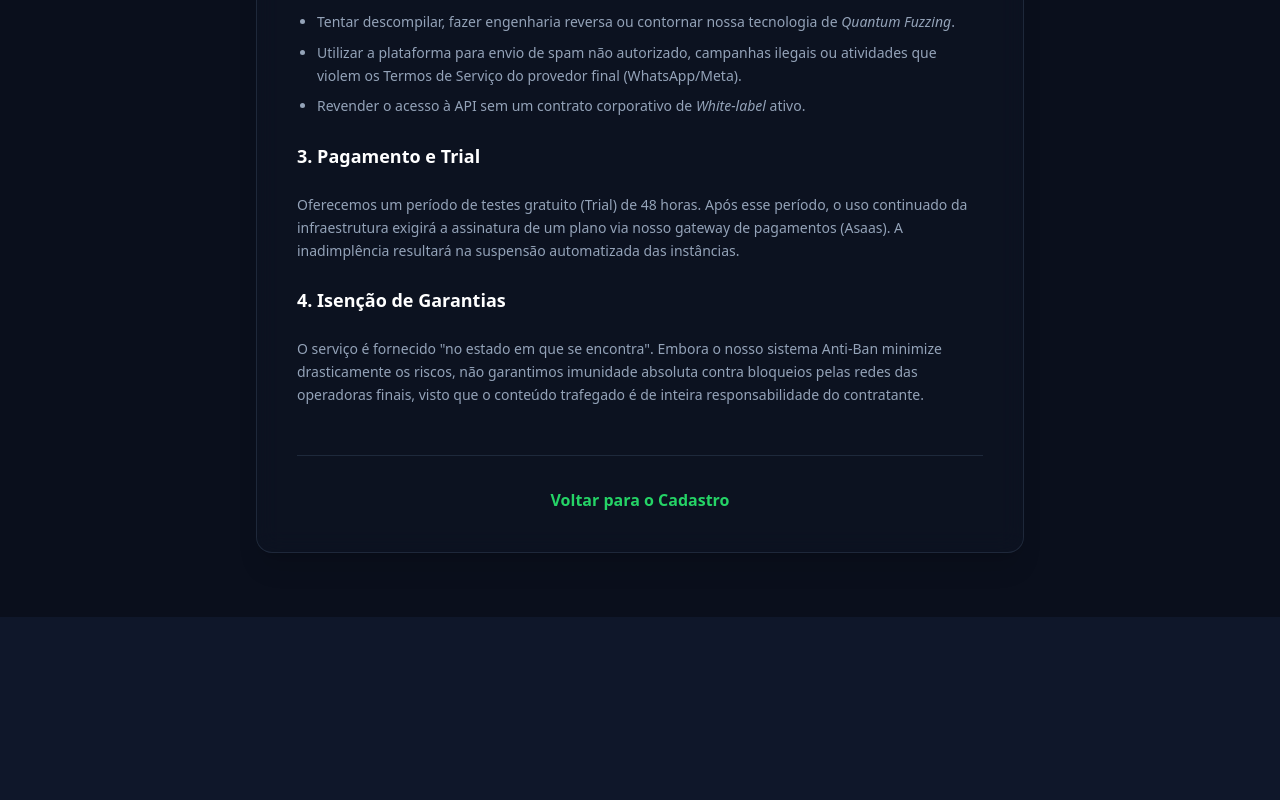
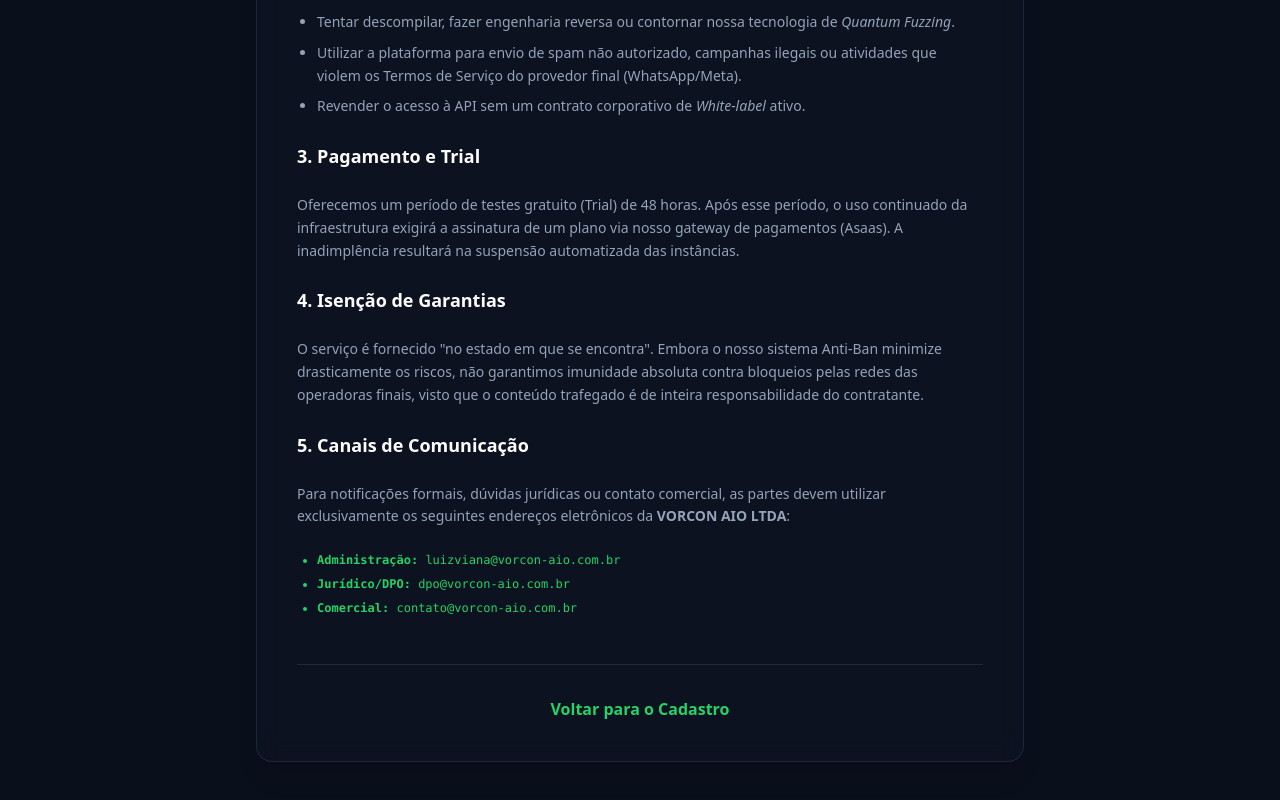
Before and after one commit to luizvianaadm-dev/vorcon-router-landing, a React (Vite) app: page /termos in a window 1280 px wide. Shown: the part 544-1344 px from the top of the page. Before the commit the page ends 1161 px from the top, so only its background shows below. Built offline with nearby package versions, Linux system fonts and the light colour scheme; no server answers.

Commit message:
feat: Video modal and legal emails

```diff
--- a/src/pages/Landing.tsx
+++ b/src/pages/Landing.tsx
@@ -1,10 +1,11 @@
-import React from 'react';
+import React, { useState } from 'react';
 import { motion } from 'framer-motion';
-import { Shield, Zap, Lock, Database, Cpu, MessageSquare, Clock } from 'lucide-react';
+import { Shield, Zap, Lock, Database, Cpu, MessageSquare, Clock, Play, X } from 'lucide-react';
 import { useNavigate } from 'react-router-dom';
 
 export default function Landing() {
   const navigate = useNavigate();
+  const [showVideo, setShowVideo] = useState(false);
 
   return (
     <div className="min-h-screen relative font-sans text-slate-200">
@@ -63,9 +64,12 @@
               >
                 Iniciar Integração
               </button>
-              <button className="px-8 py-4 rounded-full glass-panel text-white font-semibold hover:bg-slate-800 transition-all duration-300 flex items-center gap-2">
-                <span className="font-mono font-bold text-brand-whatsapp">{'>_'}</span>
-                Ver Documentação
+              <button
+                onClick={() => setShowVideo(true)}
+                className="px-8 py-4 rounded-full glass-panel text-white font-semibold hover:bg-slate-800 transition-all duration-300 flex items-center gap-2"
+              >
+                <Play className="w-5 h-5 text-brand-whatsapp fill-brand-whatsapp" />
+                Ver Apresentação
               </button>
             </div>
           </motion.div>
@@ -207,6 +211,27 @@
           </div>
         </div>
       </main>
+
+      {/* Video Modal */}
+      {showVideo && (
+        <div className="fixed inset-0 z-[100] flex items-center justify-center p-4 bg-black/90 backdrop-blur-md">
+          <div className="relative w-full max-w-5xl rounded-2xl overflow-hidden shadow-2xl border border-slate-700 bg-black">
+            <button
+              onClick={() => setShowVideo(false)}
+              className="absolute top-4 right-4 z-10 w-10 h-10 bg-black/60 hover:bg-red-500/80 rounded-full flex items-center justify-center text-white transition-colors border border-slate-600 hover:border-red-400"
+            >
+              <X className="w-5 h-5" />
+            </button>
+            <video
+              controls
+              autoPlay
+              className="w-full h-auto aspect-video object-cover"
+            >
+              <source src="/presentation.mp4" type="video/mp4" />
+            </video>
+          </div>
+        </div>
+      )}
     </div>
   );
 }
--- a/src/pages/Privacy.tsx
+++ b/src/pages/Privacy.tsx
@@ -46,8 +46,18 @@
 
           <h2 className="text-lg font-semibold text-white mt-8 mb-4">4. Seus Direitos (LGPD)</h2>
           <p>
-            Você tem o direito de solicitar a exclusão definitiva da sua conta, revogação do token do WhatsApp e apagamento dos dados cadastrais a qualquer momento através do seu Dashboard ou acionando nosso suporte (DPO).
+            Você tem o direito de solicitar a exclusão definitiva da sua conta, revogação do token do WhatsApp e apagamento dos dados cadastrais a qualquer momento através do seu Dashboard ou acionando nosso suporte.
           </p>
+
+          <h2 className="text-lg font-semibold text-white mt-8 mb-4">5. Contato e Encarregado de Dados</h2>
+          <p>
+            Para tratar de assuntos relacionados à privacidade, dados ou suporte empresarial, utilize nossos canais oficiais:
+          </p>
+          <ul className="list-disc pl-5 space-y-2 font-mono text-xs mt-2 text-brand-teal">
+            <li><strong>Diretoria/Master:</strong> luizviana@vorcon-aio.com.br</li>
+            <li><strong>DPO (Proteção de Dados):</strong> dpo@vorcon-aio.com.br</li>
+            <li><strong>Contato Comercial:</strong> contato@vorcon-aio.com.br</li>
+          </ul>
         </div>
 
         <div className="mt-12 pt-8 border-t border-slate-800 text-center">
--- a/src/pages/Terms.tsx
+++ b/src/pages/Terms.tsx
@@ -44,6 +44,16 @@
           <p>
             O serviço é fornecido "no estado em que se encontra". Embora o nosso sistema Anti-Ban minimize drasticamente os riscos, não garantimos imunidade absoluta contra bloqueios pelas redes das operadoras finais, visto que o conteúdo trafegado é de inteira responsabilidade do contratante.
           </p>
+
+          <h2 className="text-lg font-semibold text-white mt-8 mb-4">5. Canais de Comunicação</h2>
+          <p>
+            Para notificações formais, dúvidas jurídicas ou contato comercial, as partes devem utilizar exclusivamente os seguintes endereços eletrônicos da <strong>VORCON AIO LTDA</strong>:
+          </p>
+          <ul className="list-disc pl-5 space-y-2 font-mono text-xs mt-2 text-brand-whatsapp">
+            <li><strong>Administração:</strong> luizviana@vorcon-aio.com.br</li>
+            <li><strong>Jurídico/DPO:</strong> dpo@vorcon-aio.com.br</li>
+            <li><strong>Comercial:</strong> contato@vorcon-aio.com.br</li>
+          </ul>
         </div>
 
         <div className="mt-12 pt-8 border-t border-slate-800 text-center">
```
